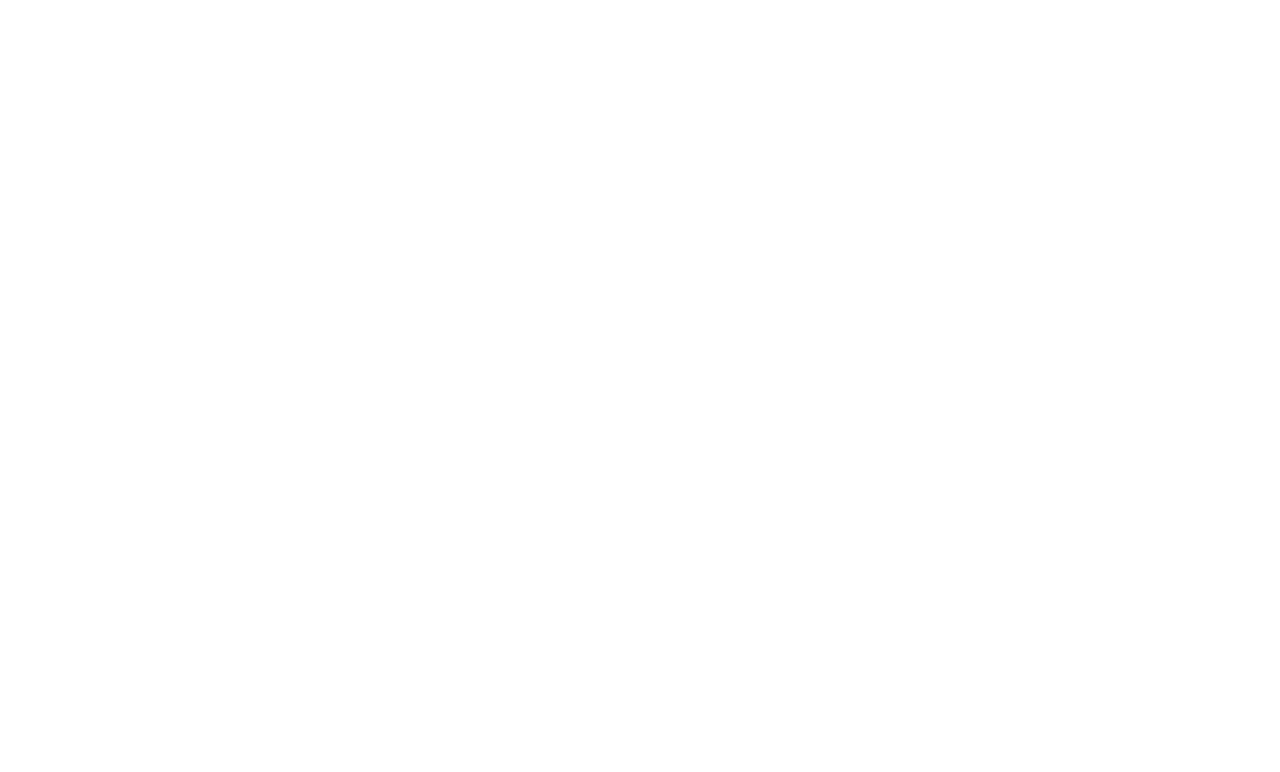
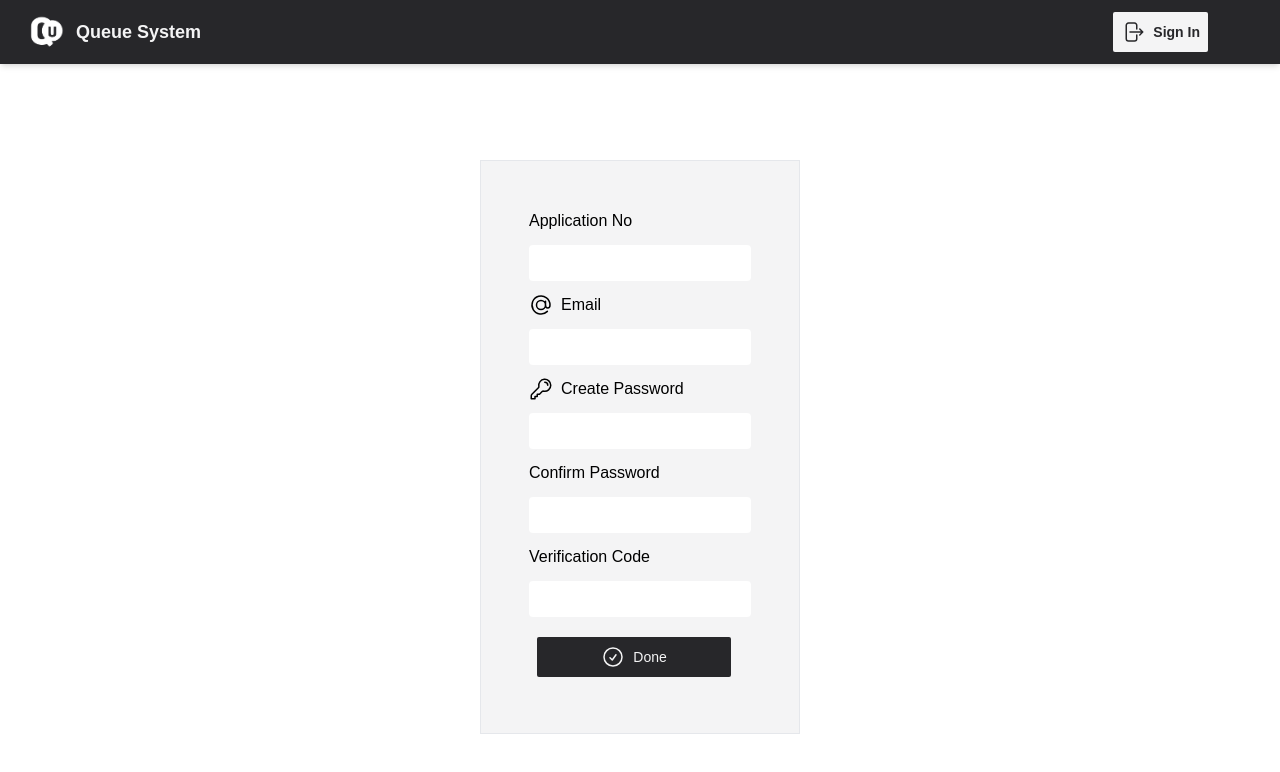
Before and after one commit to mdabdulrahman/queue-management, a React (Create React App) app: page /activateaccount in a window 1280 px wide. Before the commit this address had no page. Shown: the top 772 px of the page. Built offline with nearby package versions, Linux system fonts and the light colour scheme; no server answers; the database is empty.

Commit message:
after long time

```diff
--- a/src/Admin.js
+++ b/src/Admin.js
@@ -13,6 +13,19 @@
 
 
  emailjs.init("cIeMk0LUDw2EwLRfP")
+ let accept=(obj)=>{
+  let userdata={...obj,vcode:(Math.floor((Math.random()*10000))),status:true}
+console.log(userdata)
+try{
+
+   setDoc(doc(dbfirestore, "AcceptedAccount",String(userdata.aplno)),userdata);
+   deleteDoc(doc(dbfirestore, "NewAccount", String(userdata.aplno)));
+   emailjs.send('service_u92gbxa', 'template_uwms6wa',userdata, 'ktsY8XEB_EZdw3YDx')
+}
+catch(e){
+
+}
+ }
  let rejectMail=(obj)=>{
   emailjs.send('service_964xhgh', 'template_1zc9cvy',obj, 'cIeMk0LUDw2EwLRfP')
   .then((result) => {
@@ -24,10 +37,7 @@
  let reject=(aplno,reason,obj)=>{
   console.log(obj)
   try{
-  updateDoc(doc(dbfirestore,"NewAccount",String(aplno)), {
-   status:false
-  });
-  setDoc(doc(dbfirestore, "RejectAccount",String(aplno)),obj);
+  setDoc(doc(dbfirestore, "RejectAccount",String(aplno)),{...obj,status:false});
   deleteDoc(doc(dbfirestore, "NewAccount", String(aplno)));
   rejectMail({Oname:obj.Oname,aplno:aplno,reason:reason,email:obj.email})
 
@@ -39,10 +49,10 @@
 
 
 useEffect(()=>{
-  console.log(datas.length)
+
   try{
 
-    setrequest(datas.map((d)=>{return <AplList key={d.aplno} data={d} reject={reject}/> }))
+    setrequest(datas.map((d)=>{return <AplList key={d.aplno} data={d} reject={reject} accept={accept} />  }))
     }catch(e){
   console.log(e)
     }
@@ -53,7 +63,7 @@
  if(JSON.parse(localStorage.getItem("data"))!=datas.length){
   try{
 
-    setrequest(datas.map((d)=>{return <AplList key={d.aplno} data={d} reject={reject}/> }))
+    setrequest(datas.map((d)=>{return <AplList key={d.aplno} data={d} reject={reject} accept={accept} />  }))
     }catch(e){
   console.log(e)
     }
--- a/src/App.js
+++ b/src/App.js
@@ -1,12 +1,90 @@
 import LandingPage from './LandingPage';
 import './index.css';
-import {BrowserRouter,Routes,Route} from "react-router-dom";
+import { useState,useEffect } from 'react';
+import {BrowserRouter,Routes,Route, Navigate, useNavigate} from "react-router-dom";
 import NewAccount from './NewAccount';
 import Success from './Components/Success';
 import SignInpg from './SignInpg';
 import Admin from './Admin';
 import 'animate.css';
+import { collection, getDoc,doc, setDoc,query, where } from "firebase/firestore";
+
+import {createUserWithEmailAndPassword,getAuth ,onAuthStateChanged} from "firebase/auth";
+import Createps from "./Components/activate/Createps"
+import Dashboard from './Components/user/Dashboard';
+import { data } from 'autoprefixer';
+import dbfirestore from './Components/firebase/DatabaseStore';
+import app from './Components/firebase/connect';
 function App() {
+const auth=getAuth(app)
+const [userid, setuserid] = useState(false)
+const [userdata, setuserdata] = useState(null)
+let getUserData=async(uid)=>{
+  const docSnap=await getDoc(doc(dbfirestore,"Users",String(uid)))
+ console.log(docSnap)
+
+await localStorage.setItem("userData",JSON.stringify(docSnap.data()))
+
+
+}
+useEffect(() => {
+getUserData(userid)
+try{
+setuserdata(JSON.parse(localStorage.getItem("userData")))
+console.log(userdata)
+}catch(e){
+
+}
+}, [userid])
+
+onAuthStateChanged(auth, (user) => {
+    if (user) {
+      // User is signed in, see docs for a list of available properties
+      // https://firebase.google.com/docs/reference/js/firebase.User
+      const uid = user.uid;
+
+    getUserData(uid)
+      // ...
+    } else {
+      // User is signed out
+      // ...
+    }
+  });
+
+let createUser=async(obj)=>{
+    console.log(obj)
+   const docSnap=await getDoc(doc(dbfirestore,"AcceptedAccount",obj.aplno))
+  if(docSnap.exists()){
+    let udata=docSnap.data()
+    if (udata.Vcode!=obj.vcode){
+        console.log("wrong vcode")
+    }
+    if (udata.email!=obj.email){
+        console.log("wrong email")
+    }
+    if(udata.vcode==obj.vcode,udata.email==obj.email)
+    console.log("f")
+    createUserWithEmailAndPassword(auth, obj.email, obj.password)
+    .then((userCredential) => {
+      // Signed in
+      const user = userCredential.user;
+      setDoc(doc(dbfirestore, "Users",user.uid),udata);
+setuserid(user.uid)
+
+   /*  window.location.pathname=`user/${user.uid}` */      // ...
+    })
+    .catch((error) => {
+      const errorCode = error.code;
+
+      const errorMessage = error.message;
+      console.log(errorMessage)
+      // ..
+    });
+}
+else{
+    console.log("wrong apl no");
+}
+}
 return(
  <BrowserRouter>
  <Routes>
@@ -14,6 +92,8 @@
   <Route exact path='/NewAccount' element={<NewAccount/>}/>
  <Route exact path='/signin' element={<SignInpg/>}/>
  <Route exact path='/admin' element={<Admin/>}/>
+ <Route exact path='/activateaccount' element={<Createps createUser={createUser}/>}/>
+ <Route exact path={`/user/:id`} element={<Dashboard name={userid==false?null:userdata.Oname}/>}/>
  </Routes>
  </BrowserRouter>
 )
--- a/src/Components/Header.js
+++ b/src/Components/Header.js
@@ -5,7 +5,7 @@
 import Menu from './Menu';
 
 function Header(props) {
-  console.log(window.outerWidth)
+
   const [mobile, setmobile] = useState(window.outerWidth)
 const [menu, setmenu] = useState(false)
 
--- a/src/Components/NewAccount/Form.js
+++ b/src/Components/NewAccount/Form.js
@@ -33,7 +33,7 @@
         <option value="Select the City"></option>}}
 let cityOptions=cities()
 let borderChange=(e)=>{
-    console.log(e)
+
     if (e.target.name==="number"){
         if (e.target.value.length>=6&&e.target.validity.valid&&e.target.value!==""){
             try{
--- a/src/Components/NewAccount/Newform.js
+++ b/src/Components/NewAccount/Newform.js
@@ -59,7 +59,7 @@
 }
 
 let validate=()=>{
-console.log(number.current.validity.valid);
+
 if (number.current.value!=""&&bname.current.value!=""&&btype.current.value!=""&&Oname.current.value!=""&&email.current.value!=""&&number.current.validity.valid&&adrs.current.value!=""&&gurl.current.value!=""&&country!=""&&state!=""&&city!=""){
 add()
 }
--- /dev/null
+++ b/src/Components/activate/Createps.js
@@ -0,0 +1,47 @@
+import React,{useState} from 'react'
+import Header from '../Header'
+function Createps(props) {
+    const [State, setState] = useState({email:"",password:"",vcode:"",aplno:""})
+  return (
+    <div>
+        <Header btn="signIn"/>
+        <fieldset className='form-sign'>
+        <label className='flex gap-2 items-center'>
+
+Application No </label>
+<input type="tel" className='form-control' onChange={(e)=>setState({...State,aplno:e.target.value})}  name="aplno"></input>
+   <label className='flex gap-2 items-center'>
+   <svg xmlns="http://www.w3.org/2000/svg" fill="none" viewBox="0 0 24 24" strokeWidth={1.5} stroke="currentColor" className="w-6 h-6">
+<path strokeLinecap="round" d="M16.5 12a4.5 4.5 0 11-9 0 4.5 4.5 0 019 0zm0 0c0 1.657 1.007 3 2.25 3S21 13.657 21 12a9 9 0 10-2.636 6.364M16.5 12V8.25" />
+</svg>
+
+     Email</label>
+   <input type="email" className='form-control' onChange={(e)=>{setState({...State,email:e.target.value})}} name="email"></input>
+<label className='flex gap-2 items-center'>
+<svg xmlns="http://www.w3.org/2000/svg" fill="none" viewBox="0 0 24 24" strokeWidth={1.5} stroke="currentColor" className="w-6 h-6">
+<path strokeLinecap="round" strokeLinejoin="round" d="M15.75 5.25a3 3 0 013 3m3 0a6 6 0 01-7.029 5.912c-.563-.097-1.159.026-1.563.43L10.5 17.25H8.25v2.25H6v2.25H2.25v-2.818c0-.597.237-1.17.659-1.591l6.499-6.499c.404-.404.527-1 .43-1.563A6 6 0 1121.75 8.25z" />
+</svg>
+Create Password</label>
+<input type="password" className='form-control' onChange={(e)=>{setState({...State,password:e.target.value})}} name="password"></input>
+<label className='flex gap-2 items-center'>
+
+Confirm Password</label>
+<input type="password" className='form-control'  name="cpassword"></input>
+<label className='flex gap-2 items-center'>
+
+Verification Code </label>
+<input type="tel" className='form-control' onChange={(e)=>{setState({...State,vcode:e.target.value})}} name="vcode"></input>
+<button className='btn-secondary m-2 ' onClick={()=>props.createUser(State)}><svg xmlns="http://www.w3.org/2000/svg" fill="none" viewBox="0 0 24 24" strokeWidth={1.5} stroke="currentColor" className="w-6 h-6">
+  <path strokeLinecap="round" strokeLinejoin="round" d="M9 12.75L11.25 15 15 9.75M21 12a9 9 0 11-18 0 9 9 0 0118 0z" />
+</svg>
+Done</button>
+
+
+</fieldset>
+
+
+    </div>
+  )
+}
+
+export default Createps
--- a/src/Components/admin/AplList.js
+++ b/src/Components/admin/AplList.js
@@ -57,7 +57,7 @@
          <h1>State : {obj.state}</h1>
 <h1>City : {obj.city}</h1>
 <h1 >Google Map : <a href={obj.gurl} target="blank">GO to Map</a></h1>
-<button className='success-btn'>
+<button className='success-btn ' onClick={()=>{this.props.accept(this.props.data)}}>
 <svg xmlns="http://www.w3.org/2000/svg" fill="none" viewBox="0 0 24 24" strokeWidth={1.5} stroke="currentColor" className="w-6 h-6">
   <path strokeLinecap="round" strokeLinejoin="round" d="M19 7.5v3m0 0v3m0-3h3m-3 0h-3m-2.25-4.125a3.375 3.375 0 11-6.75 0 3.375 3.375 0 016.75 0zM4 19.235v-.11a6.375 6.375 0 0112.75 0v.109A12.318 12.318 0 0110.374 21c-2.331 0-4.512-.645-6.374-1.766z" />
 </svg>
--- a/src/Components/firebase/authfs.js
+++ b/src/Components/firebase/authfs.js
@@ -1,4 +1,4 @@
 import { getAuth } from "firebase/auth";
 import app from "./connect";
-const auth = getAuth(app);
+const auth = getAuth();
 export default auth
--- a/src/Components/snap.js
+++ b/src/Components/snap.js
@@ -20,7 +20,7 @@
     (error) => {
       // ...
     });
-    console.log(unsub)
+
 
  },[JSON.parse(localStorage.getItem("data"))])
  return (JSON.parse(localStorage.getItem("datas"))===null?[{}]:JSON.parse(localStorage.getItem("datas")))
--- /dev/null
+++ b/src/Components/user/Dashboard.js
@@ -0,0 +1,10 @@
+import React from 'react'
+
+function Dashboard(props) {
+  console.log(props.name)
+  return (
+    <div>Hello ,{props.name}</div>
+  )
+}
+
+export default Dashboard
```
